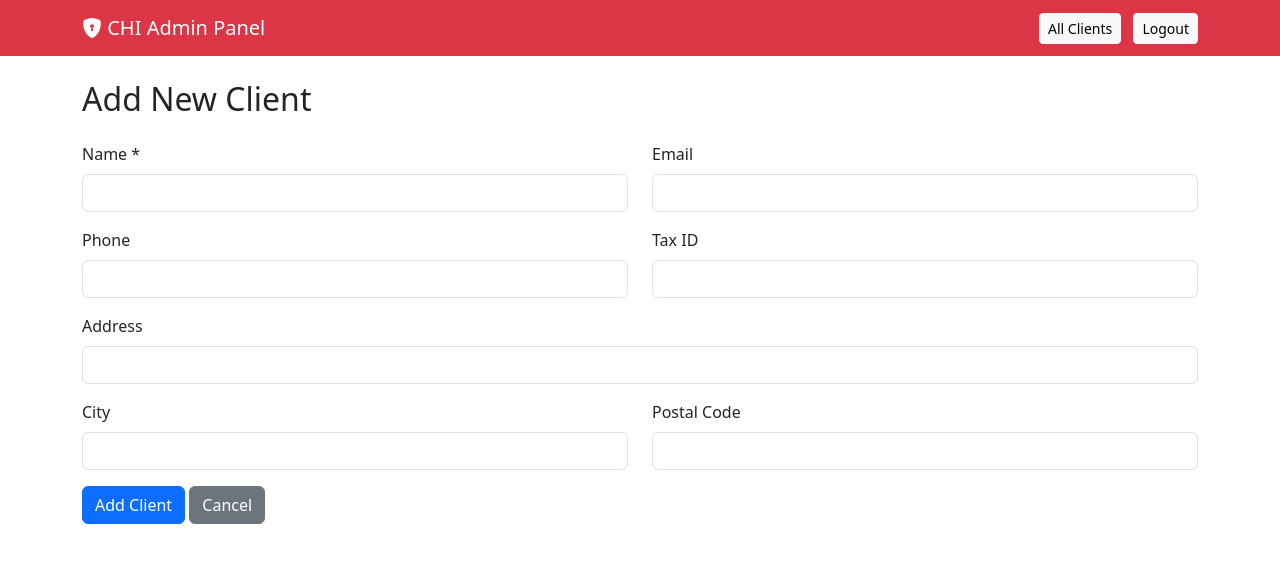
After one commit to chiinsurancebrokers/chi-insurance-portal, a Flask app: page /admin/client/add in a window 1280 px wide. The commit adds this page. Shown: the top 563 px of the page. Run offline with Flask 3, Linux system fonts and the light colour scheme; the visitor is signed in with stand-in values (Sample User, id 1).

Commit message:
Add client management and fix payment duplicates

```diff
--- /dev/null
+++ b/app/templates/admin/add_client.html
@@ -0,0 +1,67 @@
+<!DOCTYPE html>
+<html lang="el">
+<head>
+    <meta charset="UTF-8">
+    <title>Add Client - CHI Admin</title>
+    <link href="https://cdn.jsdelivr.net/npm/bootstrap@5.3.0/dist/css/bootstrap.min.css" rel="stylesheet">
+    <link rel="stylesheet" href="https://cdn.jsdelivr.net/npm/bootstrap-icons@1.11.0/font/bootstrap-icons.css">
+</head>
+<body>
+    <nav class="navbar navbar-expand-lg navbar-dark bg-danger">
+        <div class="container">
+            <a class="navbar-brand" href="/admin/dashboard"><i class="bi bi-shield-lock-fill"></i> CHI Admin Panel</a>
+            <div class="ms-auto">
+                <a href="/admin/clients" class="btn btn-light btn-sm me-2">All Clients</a>
+                <a href="/logout" class="btn btn-light btn-sm">Logout</a>
+            </div>
+        </div>
+    </nav>
+
+    <div class="container mt-4">
+        <h2>Add New Client</h2>
+
+        <form method="POST" class="mt-4">
+            <div class="row">
+                <div class="col-md-6 mb-3">
+                    <label class="form-label">Name *</label>
+                    <input type="text" name="name" class="form-control" required>
+                </div>
+                <div class="col-md-6 mb-3">
+                    <label class="form-label">Email</label>
+                    <input type="email" name="email" class="form-control">
+                </div>
+            </div>
+
+            <div class="row">
+                <div class="col-md-6 mb-3">
+                    <label class="form-label">Phone</label>
+                    <input type="text" name="phone" class="form-control">
+                </div>
+                <div class="col-md-6 mb-3">
+                    <label class="form-label">Tax ID</label>
+                    <input type="text" name="tax_id" class="form-control">
+                </div>
+            </div>
+
+            <div class="mb-3">
+                <label class="form-label">Address</label>
+                <input type="text" name="address" class="form-control">
+            </div>
+
+            <div class="row">
+                <div class="col-md-6 mb-3">
+                    <label class="form-label">City</label>
+                    <input type="text" name="city" class="form-control">
+                </div>
+                <div class="col-md-6 mb-3">
+                    <label class="form-label">Postal Code</label>
+                    <input type="text" name="postal_code" class="form-control">
+                </div>
+            </div>
+
+            <button type="submit" class="btn btn-primary">Add Client</button>
+            <a href="/admin/clients" class="btn btn-secondary">Cancel</a>
+        </form>
+    </div>
+</body>
+</html>
--- a/run_local_portal.py
+++ b/run_local_portal.py
@@ -275,15 +275,24 @@ def admin_payments():
     else:
         payments = db_session.query(Payment).filter_by(status=PaymentStatus[status_filter.upper()]).order_by(Payment.due_date.desc()).all()
 
+    # Remove duplicates: group by client_id + policy_type + amount + due_date
+    seen = set()
     payment_list = []
+
     for payment in payments:
         policy = db_session.query(Policy).get(payment.policy_id)
         client = db_session.query(Client).get(policy.client_id)
-        payment_list.append({
-            'payment': payment,
-            'policy': policy,
-            'client': client
-        })
+
+        # Create unique key
+        key = (client.id, policy.policy_type, round(payment.amount, 2) if payment.amount else 0, payment.due_date)
+
+        if key not in seen:
+            seen.add(key)
+            payment_list.append({
+                'payment': payment,
+                'policy': policy,
+                'client': client
+            })
 
     db_session.close()
     return render_template('admin/payments.html', payments=payment_list, status_filter=status_filter)
@@ -306,6 +315,52 @@ def admin_update_payment(payment_id):
     db_session.close()
     return redirect(request.referrer or url_for('admin_payments'))
 
+
+@app.route('/admin/client/add', methods=['GET', 'POST'])
+@admin_required
+def admin_add_client():
+    if request.method == 'POST':
+        db_session = get_session()
+
+        client = Client(
+            name=request.form.get('name'),
+            email=request.form.get('email'),
+            phone=request.form.get('phone'),
+            address=request.form.get('address'),
+            postal_code=request.form.get('postal_code'),
+            city=request.form.get('city'),
+            tax_id=request.form.get('tax_id')
+        )
+
+        db_session.add(client)
+        db_session.commit()
+        flash(f'Client {client.name} added successfully!', 'success')
+        db_session.close()
+        return redirect(url_for('admin_clients'))
+
+    return render_template('admin/add_client.html')
+
+@app.route('/admin/client/<int:client_id>/delete', methods=['POST'])
+@admin_required
+def admin_delete_client(client_id):
+    db_session = get_session()
+    client = db_session.query(Client).get(client_id)
+
+    if client:
+        # Delete all policies and payments
+        for policy in client.policies:
+            for payment in policy.payments:
+                db_session.delete(payment)
+            db_session.delete(policy)
+
+        name = client.name
+        db_session.delete(client)
+        db_session.commit()
+        flash(f'Client {name} deleted successfully!', 'success')
+
+    db_session.close()
+    return redirect(url_for('admin_clients'))
+
 if __name__ == '__main__':
     port = int(os.getenv('PORT', 5000))
     app.run(debug=False, host='0.0.0.0', port=port)
```
Also changed, not shown: app/templates/admin/clients.html (+23 -4 lines).
